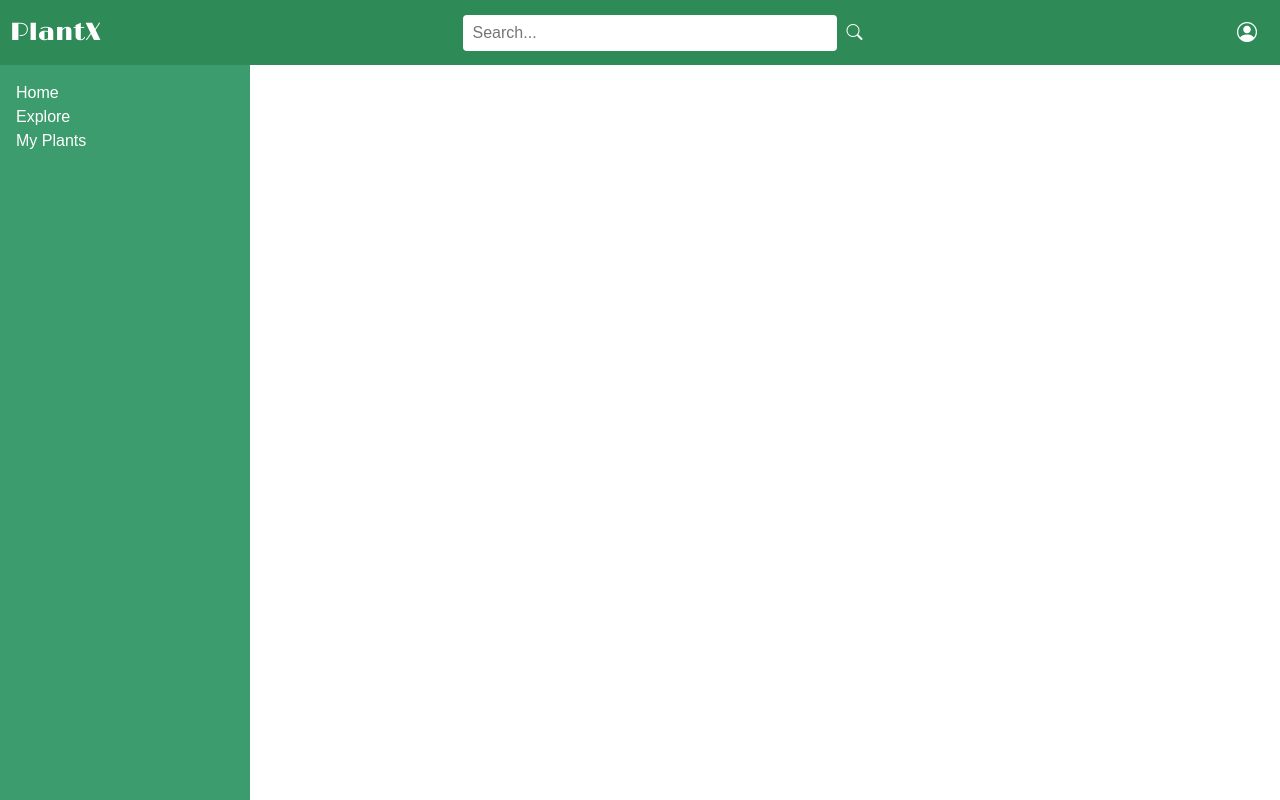
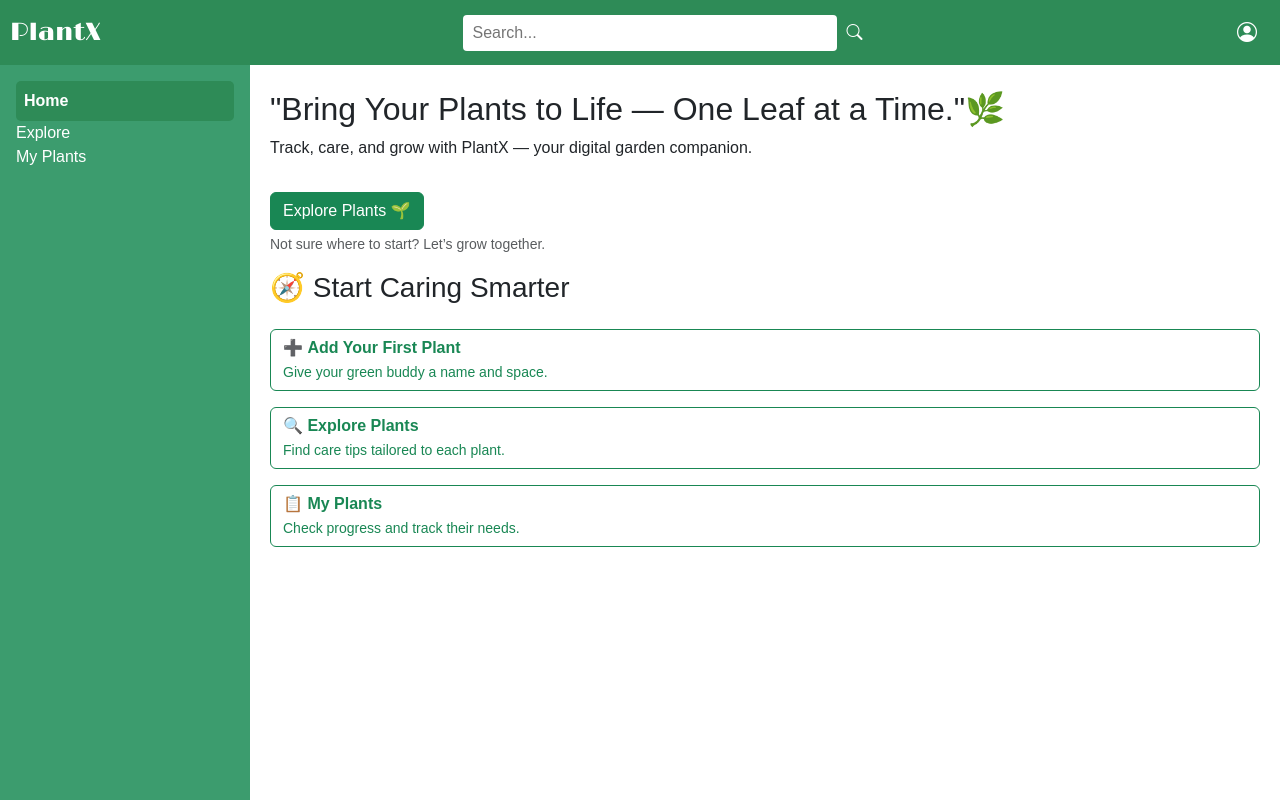
Before and after one commit to KRITIKA-l/PlantX, a Django app: page / in a window 1280 px wide. Run offline with Django 5.2, Linux system fonts and the light colour scheme.

Commit message:
'update'

```diff
--- a/plant/templates/plant/home.html
+++ b/plant/templates/plant/home.html
@@ -7,10 +7,55 @@
     <link href="https://cdn.jsdelivr.net/npm/bootstrap@5.3.7/dist/css/bootstrap.min.css" rel="stylesheet" integrity="sha384-LN+7fdVzj6u52u30Kp6M/trliBMCMKTyK833zpbD+pXdCLuTusPj697FH4R/5mcr" crossorigin="anonymous">
     <link rel="stylesheet" href="https://cdn.jsdelivr.net/npm/bootstrap-icons@1.13.1/font/bootstrap-icons.min.css">
     <link rel="stylesheet" href="https://fonts.googleapis.com/css?family=Limelight">
+    <style>
+        .main-content
+        {
+            padding-top: 90px;
+            margin-left: 270px;
+            margin-right: 20px;
+        }
+
+        @media (max-width: 765px)
+        {
+            .main-content
+            {
+                margin-left: 20px;
+            }
+        }
+        </style>
 </head>
 <body>
     <!-- navbar section -->
     {% include 'plant/navbar.html' %}
+
+    <div class="main-content">
+        <h2 class="mb-2">"Bring Your Plants to Life — One Leaf at a Time."🌿</h2>
+        <p>Track, care, and grow with PlantX — your digital garden companion.</p>
+        <a href="{% url 'explore' %}" class="btn btn-success mt-3">
+            Explore Plants 🌱
+        </a>
+        <p class="text-muted mt-1 small">
+            Not sure where to start? Let’s grow together.
+        </p>
+
+        <h3 class="mb-4 mt-2">🧭 Start Caring Smarter</h3>
+        <div class="d-flex flex-column gap-3">
+            <a href="{% url 'addplant' %}" class="btn btn-outline-success text-start ">
+                ➕ <strong>Add Your First Plant</strong><br>
+                <small>Give your green buddy a name and space.</small>
+            </a>
+
+            <a href="{% url 'explore' %}" class="btn btn-outline-success text-start">
+                🔍 <strong>Explore Plants</strong><br>
+                <small>Find care tips tailored to each plant.</small>
+            </a>
+
+            <a href="{% url 'myplants' %}" class="btn btn-outline-success text-start">
+                📋 <strong>My Plants</strong><br>
+                <small>Check progress and track their needs.</small>
+            </a>
+        </div>
+    </div>
     <script src="https://cdn.jsdelivr.net/npm/bootstrap@5.3.7/dist/js/bootstrap.bundle.min.js" integrity="sha384-ndDqU0Gzau9qJ1lfW4pNLlhNTkCfHzAVBReH9diLvGRem5+R9g2FzA8ZGN954O5Q" crossorigin="anonymous"></script>
 </body>
 </html>
--- a/plant/templates/plant/navbar.html
+++ b/plant/templates/plant/navbar.html
@@ -55,6 +55,15 @@
             padding: 1rem;
         }
 
+        .sidebar a.active
+        {
+            background-color: #2E8B57;
+            font-weight: bold;
+            text-decoration: none;
+            padding: 8px;
+            display: block;
+            border-radius: 5px;
+        }
         .search-bar
         {
             flex-grow: 1;
@@ -96,9 +105,16 @@
             transform: translateX(100%);
             transition: transform 0.3s ease-in-out;
             background-color: #d2f2e1;
-            color: #2E8B57;
         }
-
+        .profilebar a.active
+        {
+            background-color: #b7e9cd;
+            font-weight: bold;
+            text-decoration: none;
+            padding: 8px;
+            display: block;
+            border-radius: 5px;
+        }
         .profilebar.show
         {
             transform: translateX(0%);
@@ -119,9 +135,9 @@
         <!-- side bar -->
         <div class="sidebar d-none d-md-block" id="sidebar">
             <ul class="list-unstyled">
-                <li><a href="#" class="text-white text-decoration-none">Home</a></li>
-                <li><a href="#" class="text-white text-decoration-none">Explore</a></li>
-                <li><a href="#" class="text-white text-decoration-none">My Plants</a></li>
+                <li><a href="{% url 'home' %}" class="text-white text-decoration-none" id="home">Home</a></li>
+                <li><a href="{% url 'explore' %}" class="text-white text-decoration-none" id="explore">Explore</a></li>
+                <li><a href="{% url 'myplants' %}" class="text-white text-decoration-none" id="myplants">My Plants</a></li>
             </ul>
         </div>
         <!-- search section -->
@@ -139,7 +155,7 @@
         </div>
         <div class="profilebar" id="profilebar">
             <ul class="list-unstyled">
-                <li><a href="#" class="text-decoration-none">Add Plants</a></li>
+                <li><a href="{% url 'addplant' %}" class="text-decoration-none" style="color: black;">Add Plants</a></li>
             </ul>
         </div>
     </div>
@@ -167,6 +183,40 @@
                 sidebar.classList.add('d-none');
             }
         }
+
+        const currentPath = window.location.pathname.replace(/\/$/, '');
+        document.querySelectorAll('.sidebar a').forEach(link =>
+        {
+            const linkPath = link.getAttribute('href').replace(/\/$/, '');
+            if (linkPath === currentPath)
+            {
+                link.classList.add('active');
+            }
+        });
+
+        document.querySelectorAll('.profilebar a').forEach(link =>
+        {
+            const linkPath = link.getAttribute('href').replace(/\/$/, '');
+            if (linkPath === currentPath)
+            {
+                link.classList.add('active');
+            }
+        });
+
+        document.addEventListener('click', function (event)
+        {
+            const profilebar = document.getElementById('profilebar');
+            const infobtn = document.getElementById('infobtn');
+
+            if (profilebar.classList.contains('show'))
+            {
+
+                if (!profilebar.contains(event.target) && !infobtn.contains(event.target))
+                {
+                    profilebar.classList.remove('show');
+                }
+            }
+        });
     </script>
     <script src="https://cdn.jsdelivr.net/npm/bootstrap@5.3.7/dist/js/bootstrap.bundle.min.js" integrity="sha384-ndDqU0Gzau9qJ1lfW4pNLlhNTkCfHzAVBReH9diLvGRem5+R9g2FzA8ZGN954O5Q" crossorigin="anonymous"></script>
 </body>
--- a/plant/views.py
+++ b/plant/views.py
@@ -3,3 +3,12 @@ from django.shortcuts import render
 # Create your views here.
 def home(request):
     return render(request,'plant/home.html')
+
+def explore(request):
+    return render(request,'plant/explore.html')
+
+def myplants(request):
+    return render(request,'plant/myplants.html')
+
+def addplant(request):
+    return render(request,'plant/addplant.html')
--- a/project2/urls.py
+++ b/project2/urls.py
@@ -19,5 +19,8 @@ from django.urls import path
 from plant import views
 urlpatterns = [
     path('admin/', admin.site.urls),
-    path('',views.home,name='home')
+    path('',views.home,name='home'),
+    path('explore',views.explore,name='explore'),
+    path('myplants',views.myplants,name='myplants'),
+    path('addplant',views.addplant,name='addplant'),
 ]
```
Also changed, not shown: plant/templates/plant/addplant.html (added, +16 -0 lines), plant/templates/plant/explore.html (added, +16 -0 lines), plant/templates/plant/myplants.html (added, +16 -0 lines).
